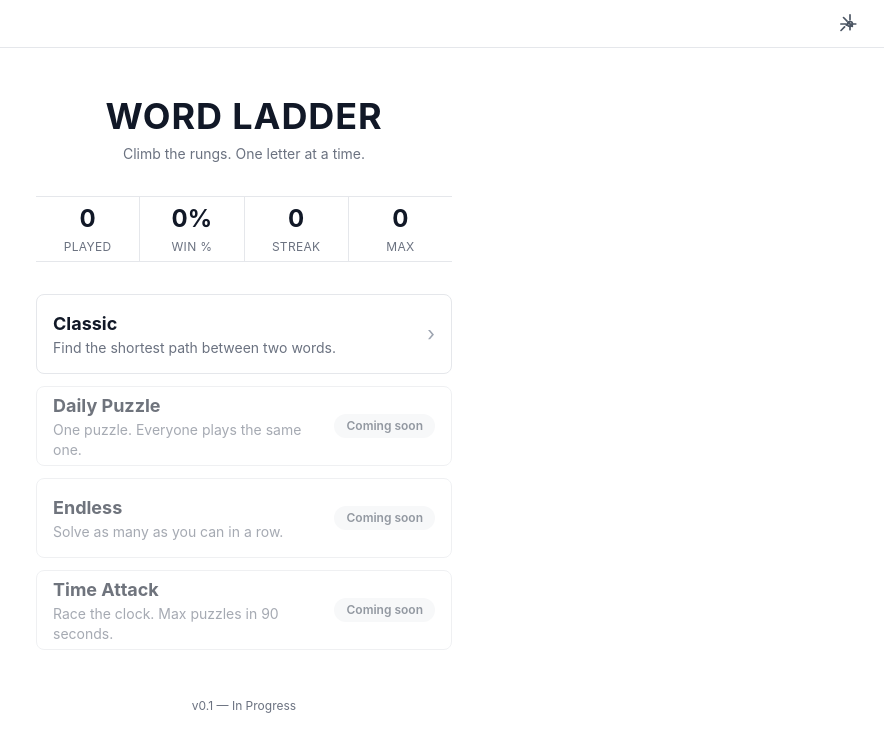
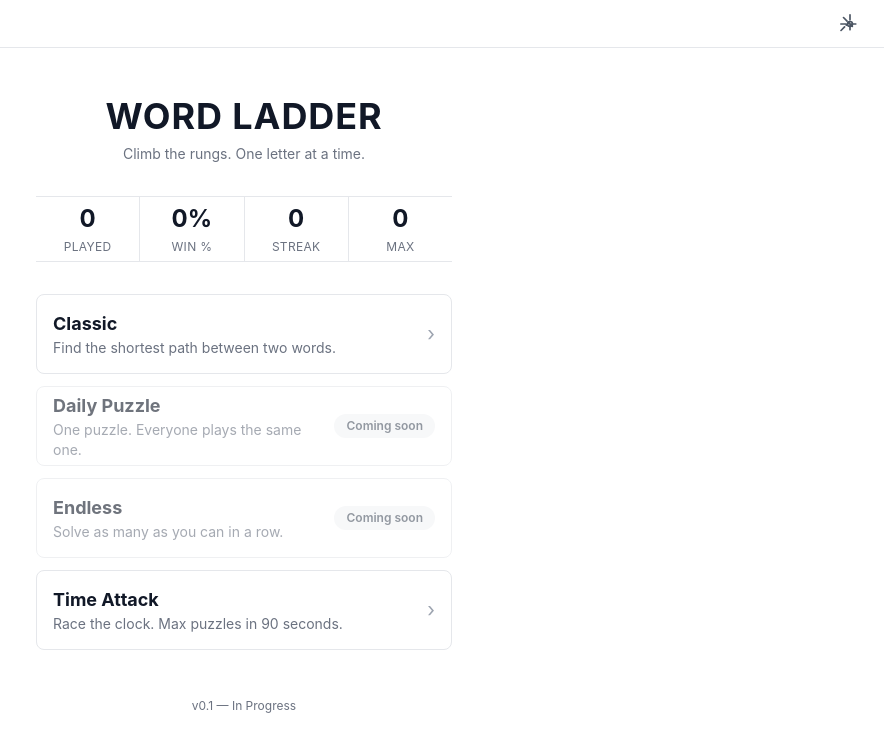
Before and after one commit to nicholasgarnerviad-debug/In-progress-word-ladder-, a React (Vite) app: page / in a window 1280 px wide. Shown: the top 752 px of the page, without its empty margins (396-1280 px from the left). Built offline with nearby package versions, Linux system fonts and the light colour scheme.

Commit message:
feat: activate Time Attack tile on homepage
- Remove comingSoon status from Time Attack tile
- Add route to /play/time-attack
- Time Attack feature is now live and accessible from home screen

```diff
--- a/src/pages/HomePage.tsx
+++ b/src/pages/HomePage.tsx
@@ -69,7 +69,7 @@ export const HomePage: React.FC = () => {
           <ModeTile
             name="Time Attack"
             description="Race the clock. Max puzzles in 90 seconds."
-            comingSoon
+            to="/play/time-attack"
           />
         </div>
 
```
